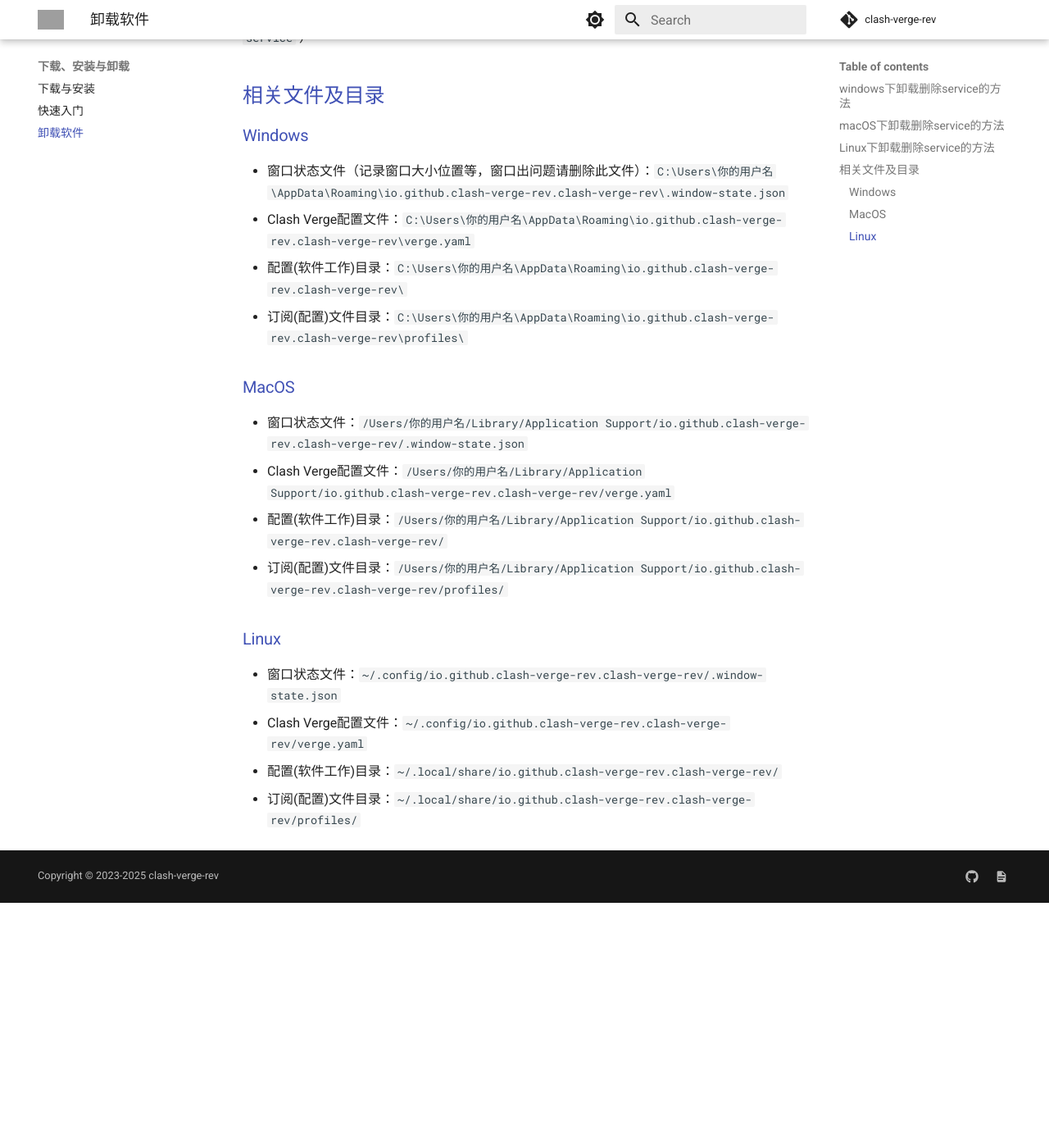
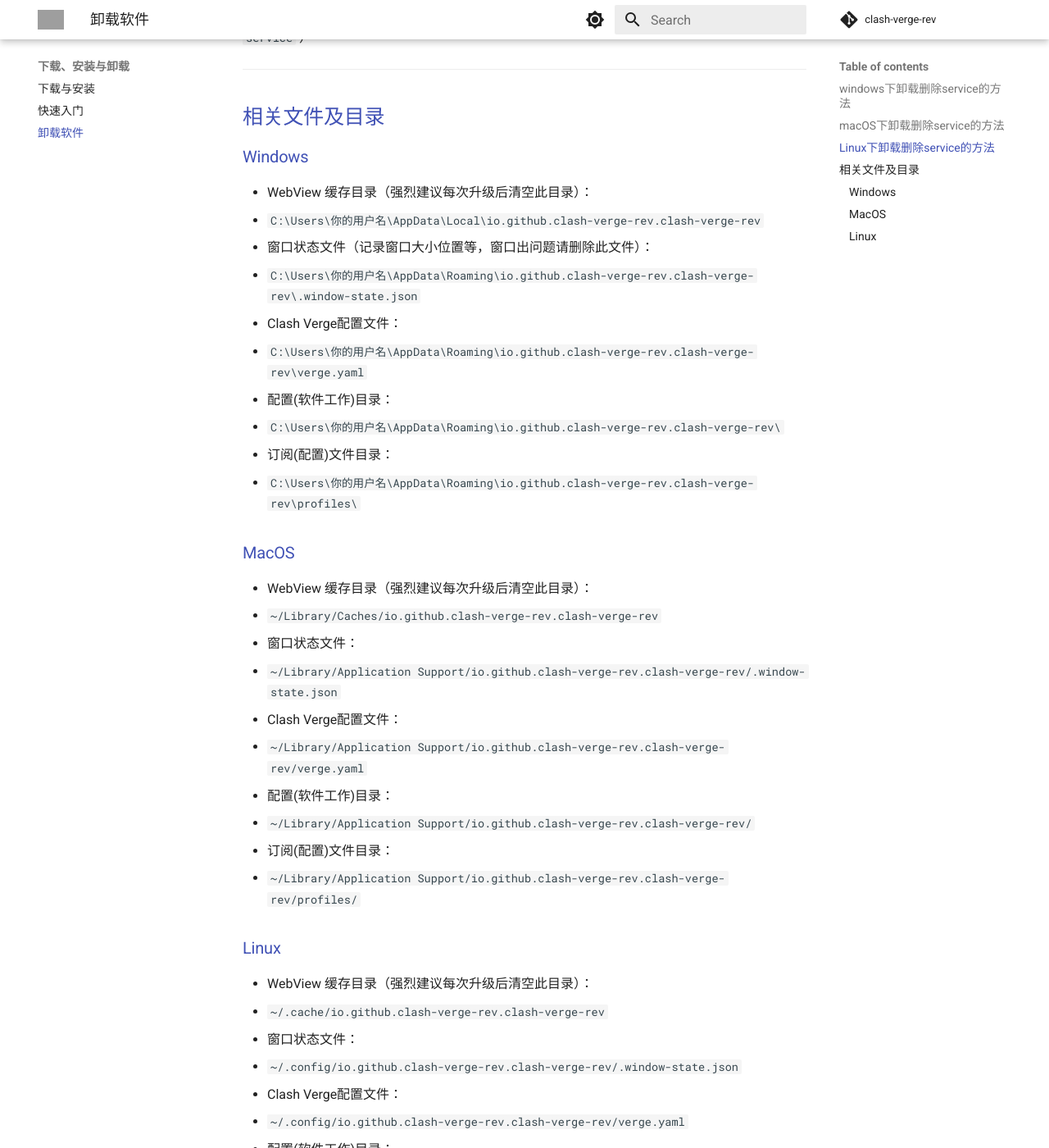
Before and after one commit to clash-verge-rev/clash-verge-rev.github.io, an MkDocs documentation site: the page built from docs/uninstall.md, in a window 1280 px wide and 1400 px high, scrolled down 820 px. Shown: the whole window at 82% size. Built offline with MkDocs 1.6.1 and Material for MkDocs 9.7.7, drawn with Linux system fonts in a browser that asks for light colours; comment, search, counter and statistics services are not loaded; before the commit the page ends 1921 px from its top, so only the background shows below that; grey boxes are pictures that could not be loaded.

Commit message:
add: webview cache folder

```diff
--- a/docs/uninstall.md
+++ b/docs/uninstall.md
@@ -24,22 +24,42 @@
  方法 1. 在软件设置菜单，虚拟网卡旁边点删除图标
  方法 2. 手动删除：命令行执行 `sudo /bin/uninstall-service` （当服务出问题时候，可以删除后再手动安装 `sudo /bin/install-service` ）
 
+---
+
 ## 相关文件及目录
 
 ### Windows
-* 窗口状态文件（记录窗口大小位置等，窗口出问题请删除此文件）：`C:\Users\你的用户名\AppData\Roaming\io.github.clash-verge-rev.clash-verge-rev\.window-state.json`
-* Clash Verge配置文件：`C:\Users\你的用户名\AppData\Roaming\io.github.clash-verge-rev.clash-verge-rev\verge.yaml`
-* 配置(软件工作)目录：`C:\Users\你的用户名\AppData\Roaming\io.github.clash-verge-rev.clash-verge-rev\`
-* 订阅(配置)文件目录：`C:\Users\你的用户名\AppData\Roaming\io.github.clash-verge-rev.clash-verge-rev\profiles\`
+* WebView 缓存目录（强烈建议每次升级后清空此目录）：
+* `C:\Users\你的用户名\AppData\Local\io.github.clash-verge-rev.clash-verge-rev`
+* 窗口状态文件（记录窗口大小位置等，窗口出问题请删除此文件）：
+* `C:\Users\你的用户名\AppData\Roaming\io.github.clash-verge-rev.clash-verge-rev\.window-state.json`
+* Clash Verge配置文件：
+* `C:\Users\你的用户名\AppData\Roaming\io.github.clash-verge-rev.clash-verge-rev\verge.yaml`
+* 配置(软件工作)目录：
+* `C:\Users\你的用户名\AppData\Roaming\io.github.clash-verge-rev.clash-verge-rev\`
+* 订阅(配置)文件目录：
+* `C:\Users\你的用户名\AppData\Roaming\io.github.clash-verge-rev.clash-verge-rev\profiles\`
 
 ### MacOS
-* 窗口状态文件：`/Users/你的用户名/Library/Application Support/io.github.clash-verge-rev.clash-verge-rev/.window-state.json`
-* Clash Verge配置文件：`/Users/你的用户名/Library/Application Support/io.github.clash-verge-rev.clash-verge-rev/verge.yaml`
-* 配置(软件工作)目录：`/Users/你的用户名/Library/Application Support/io.github.clash-verge-rev.clash-verge-rev/`
-* 订阅(配置)文件目录：`/Users/你的用户名/Library/Application Support/io.github.clash-verge-rev.clash-verge-rev/profiles/`
+* WebView 缓存目录（强烈建议每次升级后清空此目录）：
+* `~/Library/Caches/io.github.clash-verge-rev.clash-verge-rev`
+* 窗口状态文件：
+* `~/Library/Application Support/io.github.clash-verge-rev.clash-verge-rev/.window-state.json`
+* Clash Verge配置文件：
+* `~/Library/Application Support/io.github.clash-verge-rev.clash-verge-rev/verge.yaml`
+* 配置(软件工作)目录：
+* `~/Library/Application Support/io.github.clash-verge-rev.clash-verge-rev/`
+* 订阅(配置)文件目录：
+* `~/Library/Application Support/io.github.clash-verge-rev.clash-verge-rev/profiles/`
+
 ### Linux
-
-* 窗口状态文件：`~/.config/io.github.clash-verge-rev.clash-verge-rev/.window-state.json`
-* Clash Verge配置文件：`~/.config/io.github.clash-verge-rev.clash-verge-rev/verge.yaml`
-* 配置(软件工作)目录：`~/.local/share/io.github.clash-verge-rev.clash-verge-rev/`
-* 订阅(配置)文件目录：`~/.local/share/io.github.clash-verge-rev.clash-verge-rev/profiles/`
+* WebView 缓存目录（强烈建议每次升级后清空此目录）：
+* `~/.cache/io.github.clash-verge-rev.clash-verge-rev`
+* 窗口状态文件：
+* `~/.config/io.github.clash-verge-rev.clash-verge-rev/.window-state.json`
+* Clash Verge配置文件：
+* `~/.config/io.github.clash-verge-rev.clash-verge-rev/verge.yaml`
+* 配置(软件工作)目录：
+* `~/.local/share/io.github.clash-verge-rev.clash-verge-rev/`
+* 订阅(配置)文件目录：
+* `~/.local/share/io.github.clash-verge-rev.clash-verge-rev/profiles/`
```
